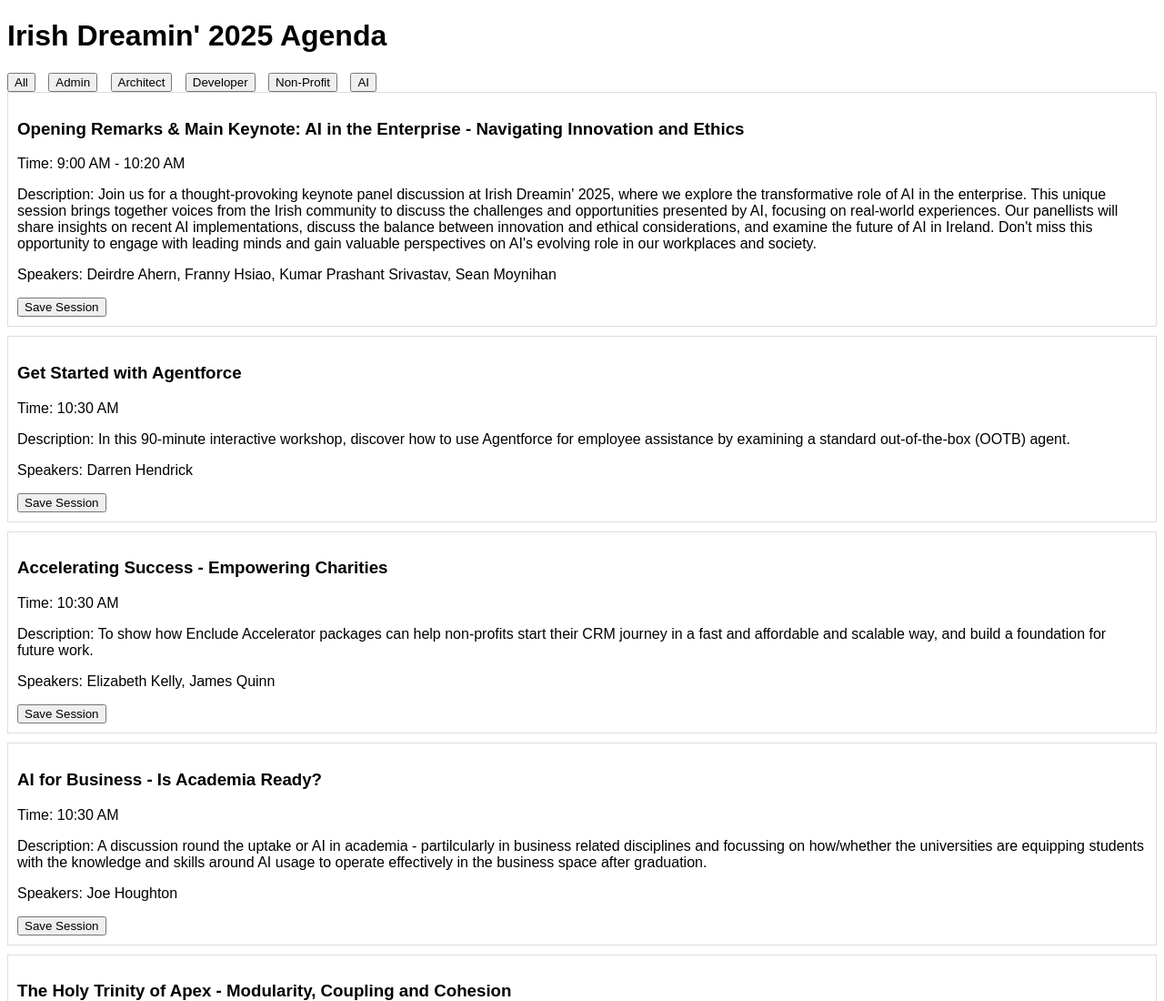
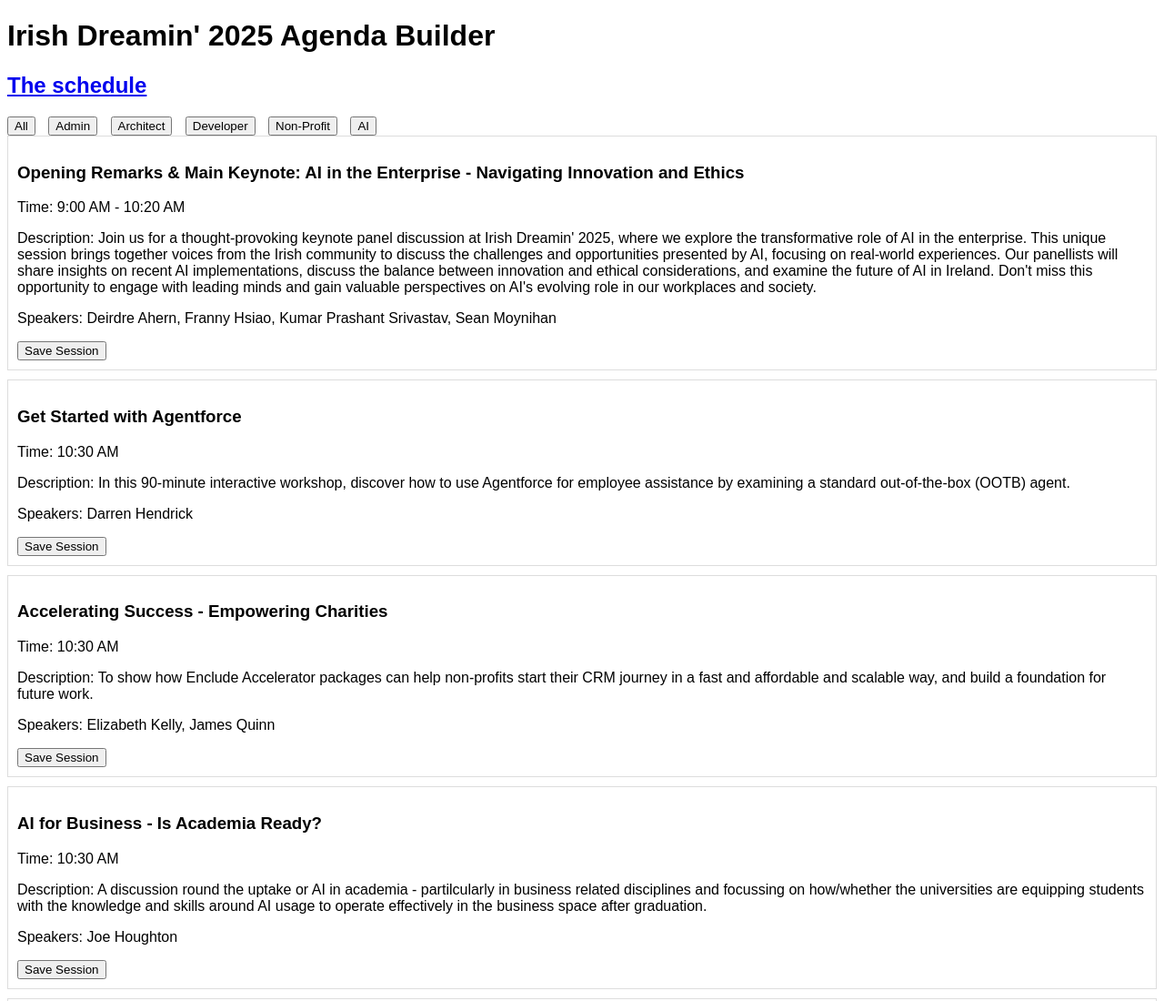
Before and after one commit to jefersonchaves/IrishDreaminAgendaBuilder2025, a plain HTML site: page index.html in a window 1280 px wide. Shown: the top 1100 px of the page at 91% size. Drawn offline with Linux system fonts and the light colour scheme.

Commit message:
Add reference to original schedule

```diff
--- a/index.html
+++ b/index.html
@@ -29,7 +29,8 @@
 </head>
 
 <body>
-  <h1>Irish Dreamin' 2025 Agenda</h1>
+  <h1>Irish Dreamin' 2025 Agenda Builder</h1>
+  <h2><a href="https://irishdreamin.ie/schedule-2025-detailed/">The schedule</a></h2>
 
   <div class="filter-buttons">
     <button onclick="filterSessions('All')">All</button>
```
